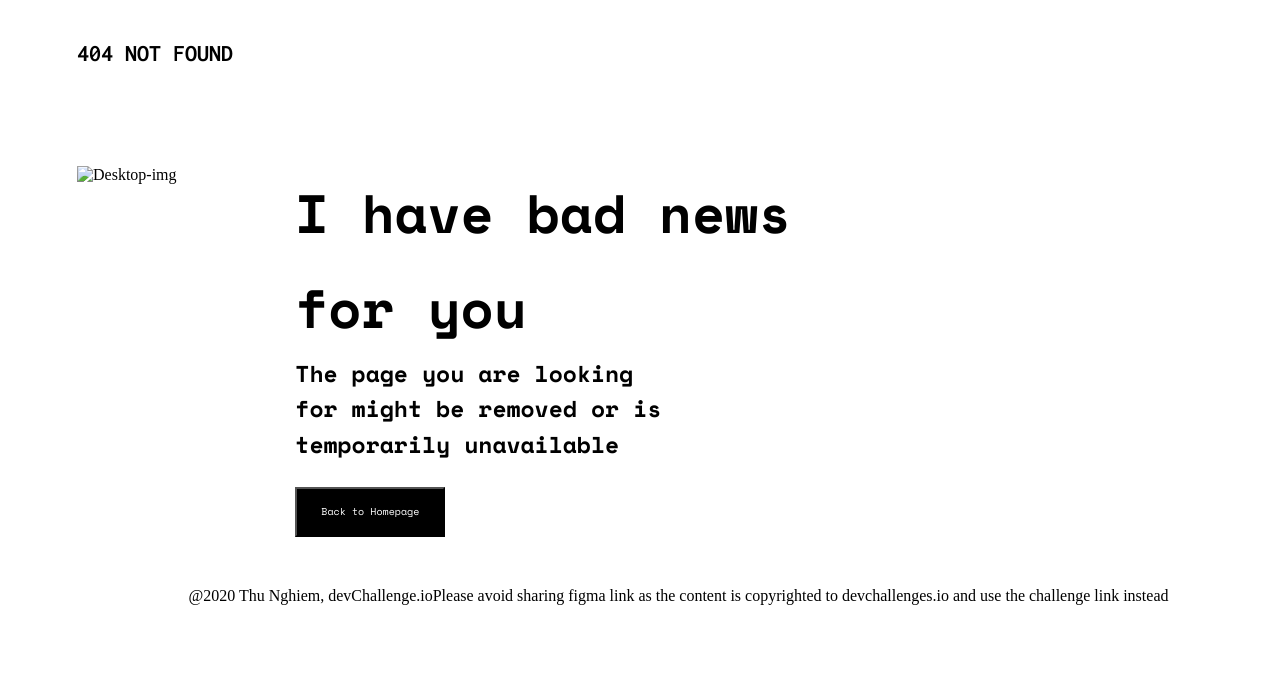
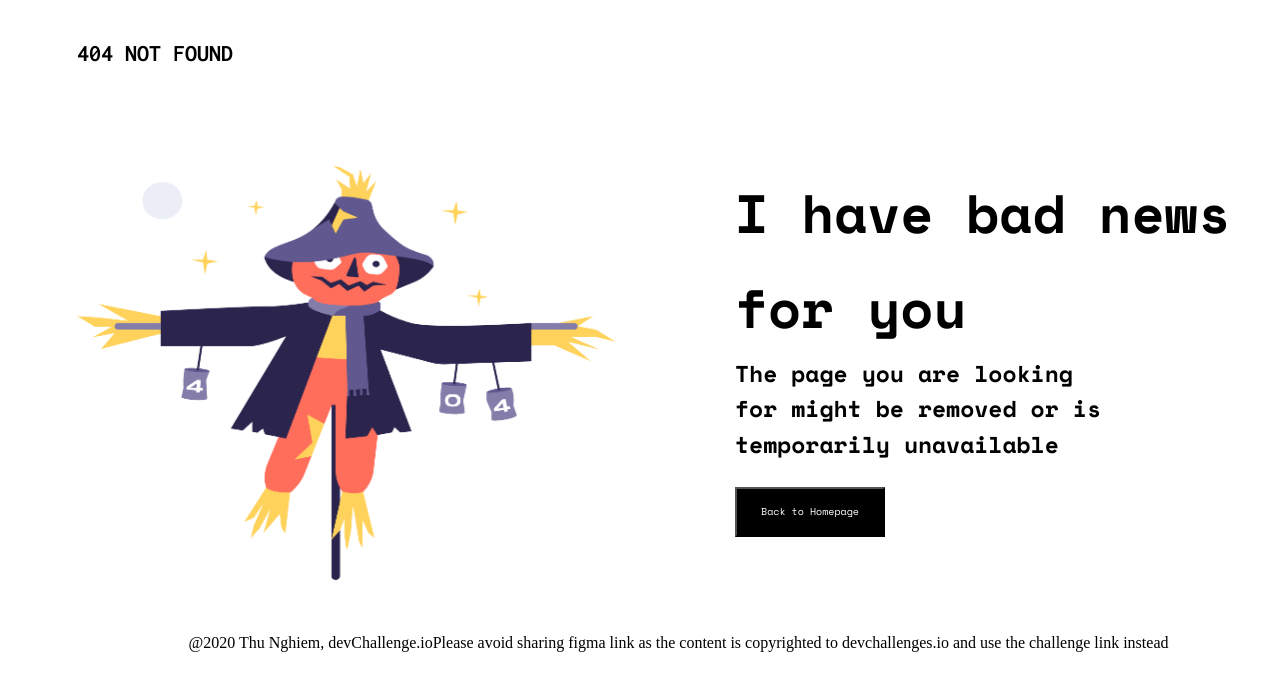
Before and after one commit to He-zekiah/404-not-found, a plain HTML site: page index.html in a window 1280 px wide. Drawn offline with nearby package versions, Linux system fonts and the light colour scheme; the site is published under a folder, as on GitHub Pages, so addresses that start at the root find nothing.

Commit message:
fifth commit

```diff
--- a/index.html
+++ b/index.html
@@ -22,7 +22,7 @@
     <p class="head">404 NOT FOUND</p>
     <div class="content">
       <div class="picture">
-        <img src="/Scarecrow.png" class="con__img" alt="Desktop-img">
+        <img src="Scarecrow.png" class="con__img" alt="Desktop-img">
       </div>
       <div class="content_right">
         <h1 class="info__text">I have bad news for you</h1>
```
